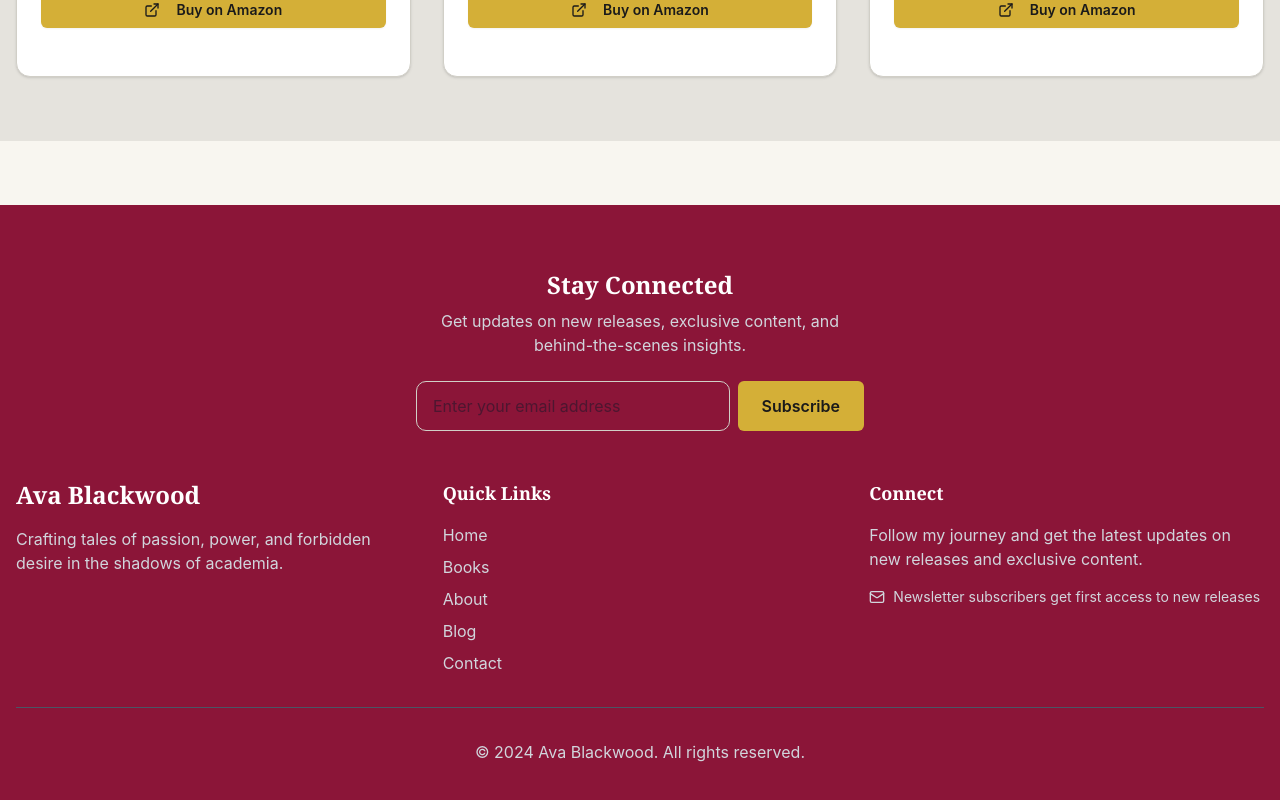
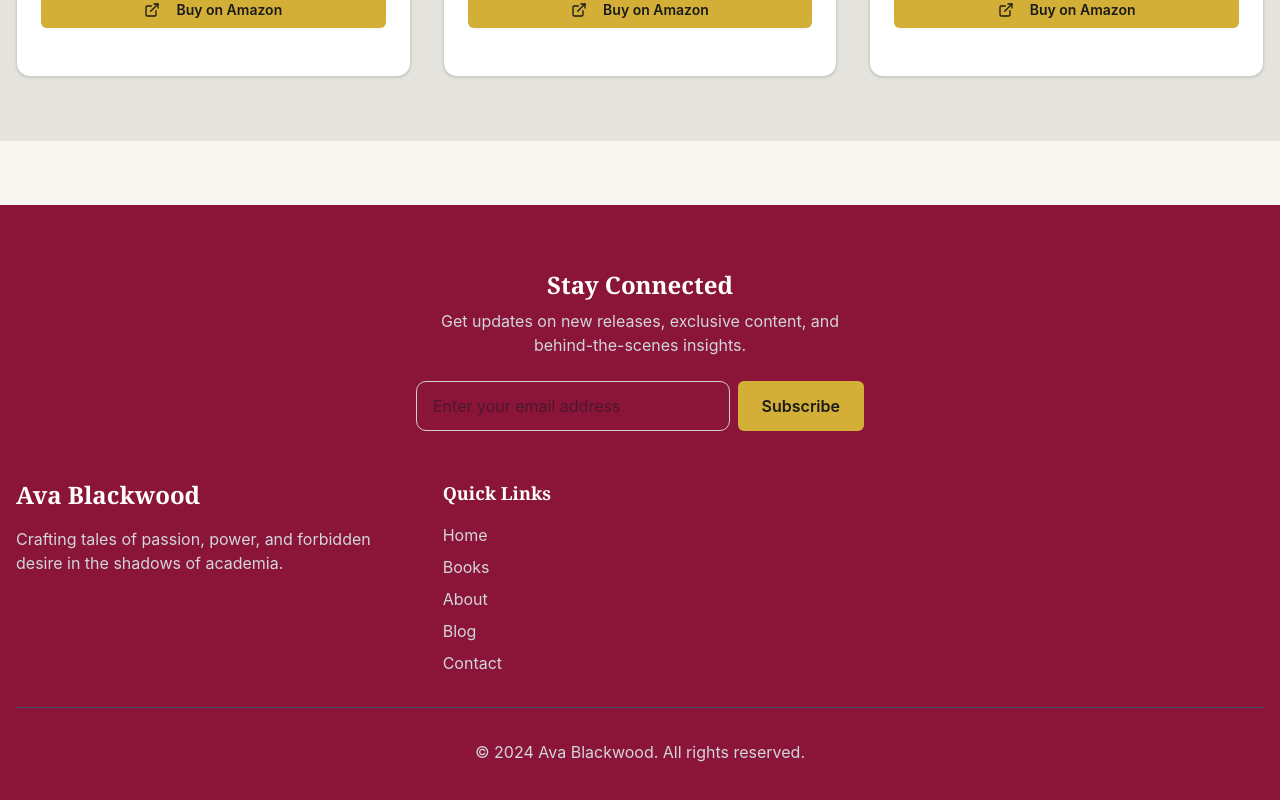
Before and after one commit to maxs2023/ava-blackwood-website, a React (Vite) app: page / in a window 1280 px wide. Shown: the part 1214-2014 px from the top of the page. Built offline with nearby package versions, Linux system fonts and the light colour scheme.

Commit message:
change color

```diff
--- a/src/App.jsx
+++ b/src/App.jsx
@@ -874,7 +874,7 @@ function App() {
             </ul>
           </div>
 
-          <div>
+          {/* <div>
             <h4 className="text-lg font-semibold mb-4 text-white">Connect</h4>
             <p className="text-gray-300 mb-4">
               Follow my journey and get the latest updates on new releases and exclusive content.
@@ -882,8 +882,8 @@ function App() {
             <div className="flex items-center gap-2 text-gray-300">
               <Mail size={16} />
               <span className="text-sm">Newsletter subscribers get first access to new releases</span>
-            </div>
-          </div>
+            </div> */}
+          {/* </div> */}
         </div>
 
         {/* Copyright */}
```
